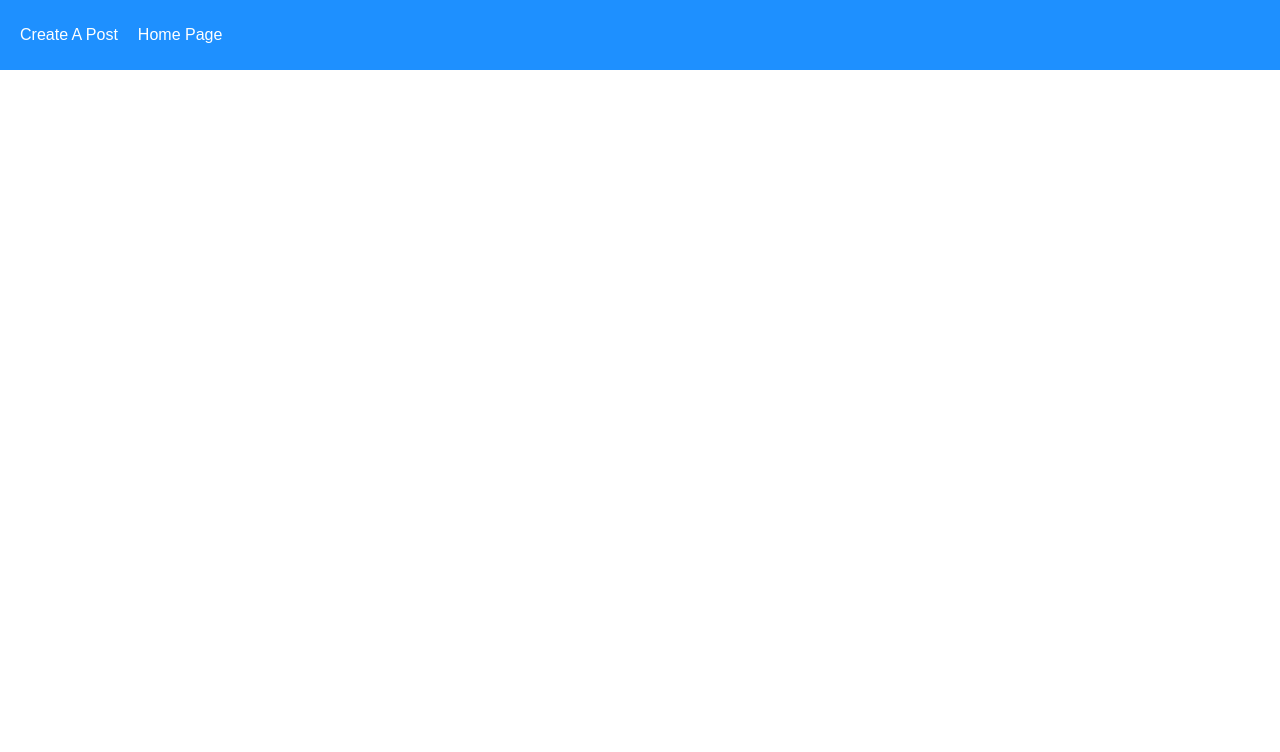
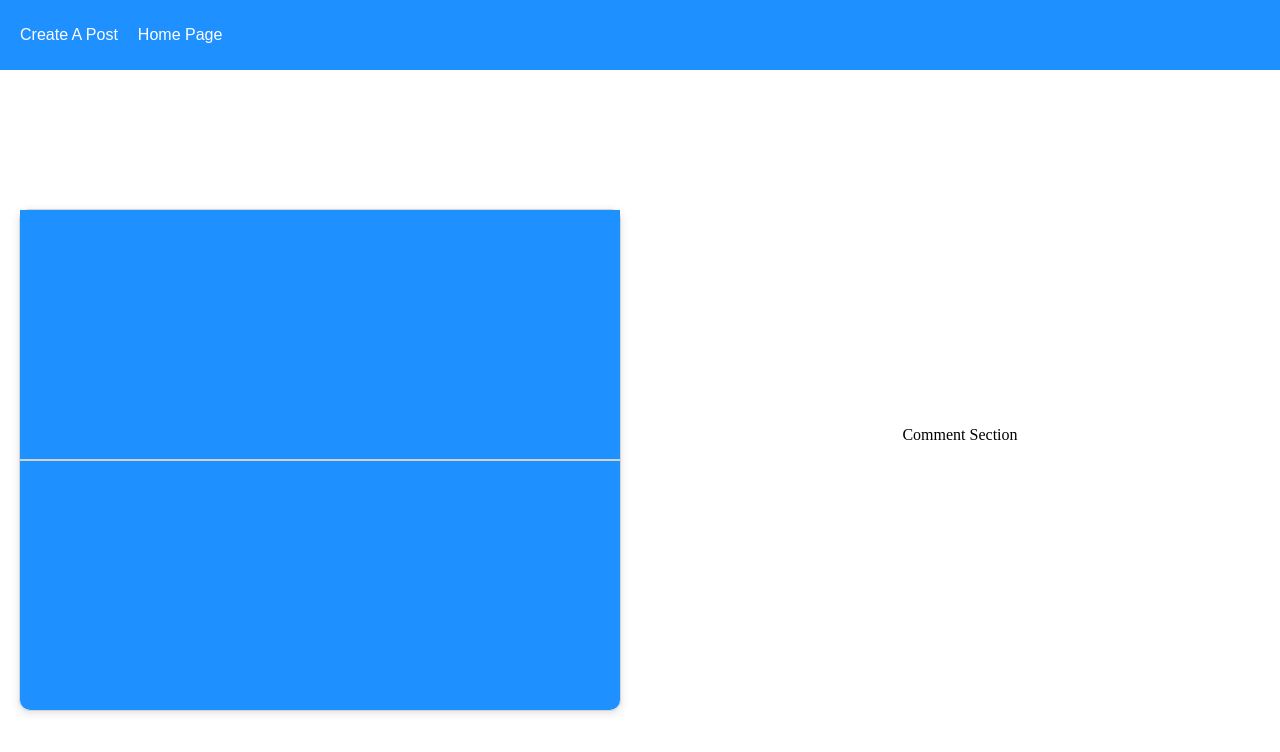
Before and after one commit to gabriel6181997/postapp_frontend, a React (Create React App) app: page /post/1 in a window 1280 px wide. Shown: the top 752 px of the page. Built offline with nearby package versions, Linux system fonts and the light colour scheme; no server answers.

Commit message:
✨ Create individual posts

```diff
--- a/src/App.js
+++ b/src/App.js
@@ -2,6 +2,8 @@
 import { BrowserRouter as Router, Route, Switch, Link } from "react-router-dom";
 import { Home } from "./pages/Home";
 import { CreatePost } from "./pages/CreatePost";
+import { Post } from "./pages/Post";
+
 
 const App = () => {
   return (
@@ -15,6 +17,8 @@
         <Switch>
           <Route exact path="/" component={Home} />
           <Route exact path="/createpost" component={CreatePost} />
+          <Route exact path="/post/:id" component={Post} />
+
         </Switch>
       </Router>
     </div>
--- a/src/pages/CreatePost.js
+++ b/src/pages/CreatePost.js
@@ -3,8 +3,11 @@
 import { Formik, Form, Field, ErrorMessage } from "formik";
 import * as Yup from "yup";
 import axios from "axios";
+import { useHistory } from "react-router";
 
 export const CreatePost = () => {
+  let history = useHistory();
+
   const initialValues = {
     title: "",
     postText: "",
@@ -13,7 +16,7 @@
 
   const onSubmit = (data) => {
     axios.post("http://localhost:3001/posts", data).then(() => {
-      console.log("It worked!");
+      history.push("/");
     });
   };
 
--- a/src/pages/Home.js
+++ b/src/pages/Home.js
@@ -1,9 +1,11 @@
 import "../App.css";
 import axios from "axios";
 import { useEffect, useState } from "react";
+import { useHistory } from "react-router-dom";
 
 export const Home = () => {
   const [listofPosts, setListsOfPosts] = useState([]);
+  let history = useHistory();
 
   useEffect(() => {
     axios.get("http://localhost:3001/posts").then((response) => {
@@ -15,7 +17,13 @@
     <div className="App">
       {listofPosts.map((post, key) => {
         return (
-          <div className="post" key={key}>
+          <div
+            className="post"
+            key={key}
+            onClick={() => {
+              history.push(`/post/${post.id}`);
+            }}
+          >
             <div className="title">{post.title}</div>
             <div className="body">{post.postText}</div>
             <div className="footer">{post.username}</div>
--- /dev/null
+++ b/src/pages/Post.js
@@ -0,0 +1,28 @@
+import { useParams } from "react-router-dom";
+import axios from "axios";
+import { useEffect, useState } from "react";
+
+export const Post = () => {
+  let { id } = useParams();
+  const [postObject, setPostObject] = useState({});
+
+  useEffect(() => {
+    axios.get(`http://localhost:3001/posts/byId/${id}`).then((response) => {
+      setPostObject(response.data);
+    });
+    // eslint-disable-next-line react-hooks/exhaustive-deps
+  }, []);
+
+  return (
+    <div className="postPage">
+      <div className="leftSide">
+        <div className="post" id="individual">
+          <div className="title">{postObject.title}</div>
+          <div className="postText">{postObject.postText}</div>
+          <div className="footer">{postObject.username}</div>
+        </div>
+      </div>
+      <div className="rightSide">Comment Section</div>
+    </div>
+  );
+};
```
